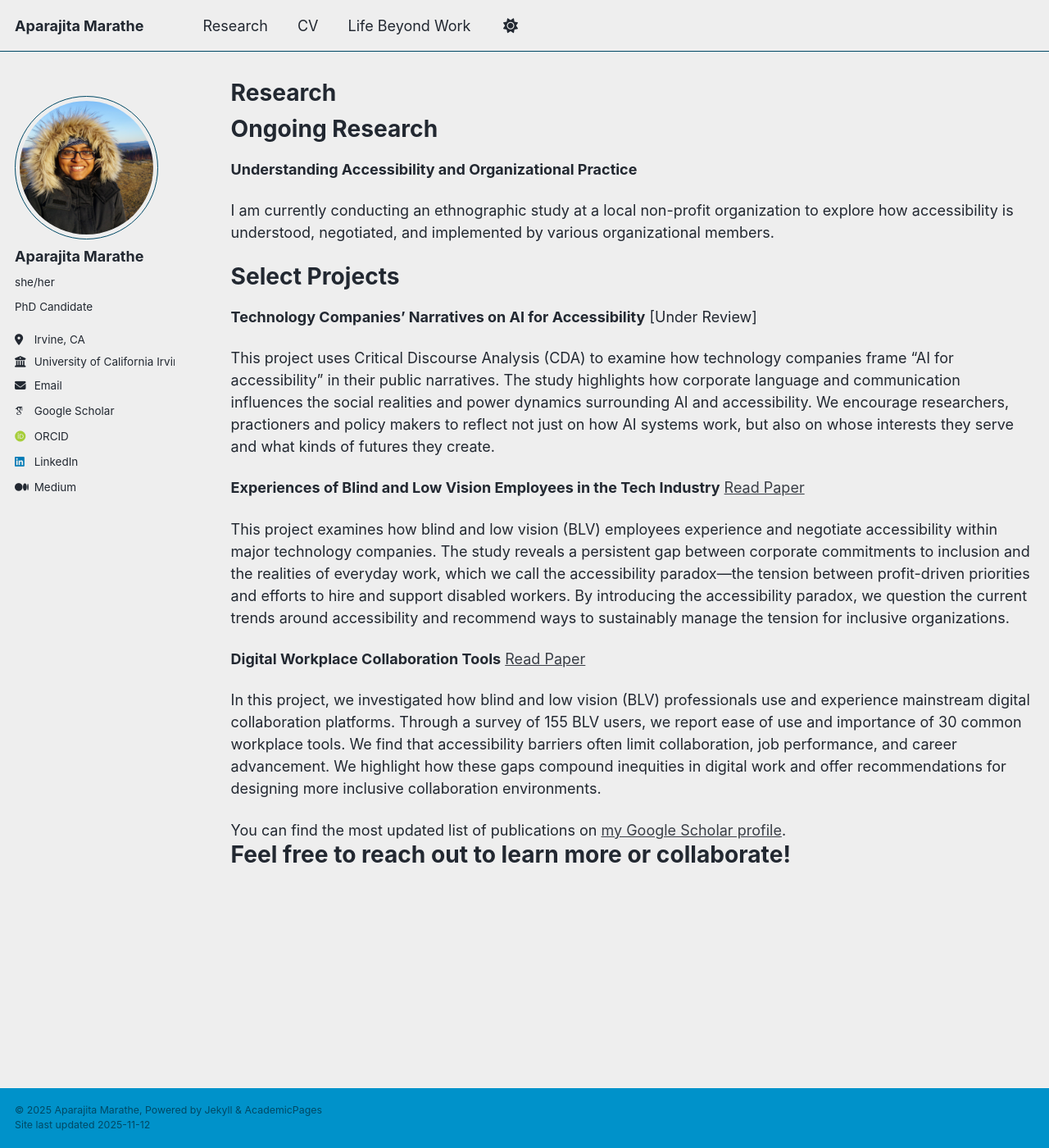
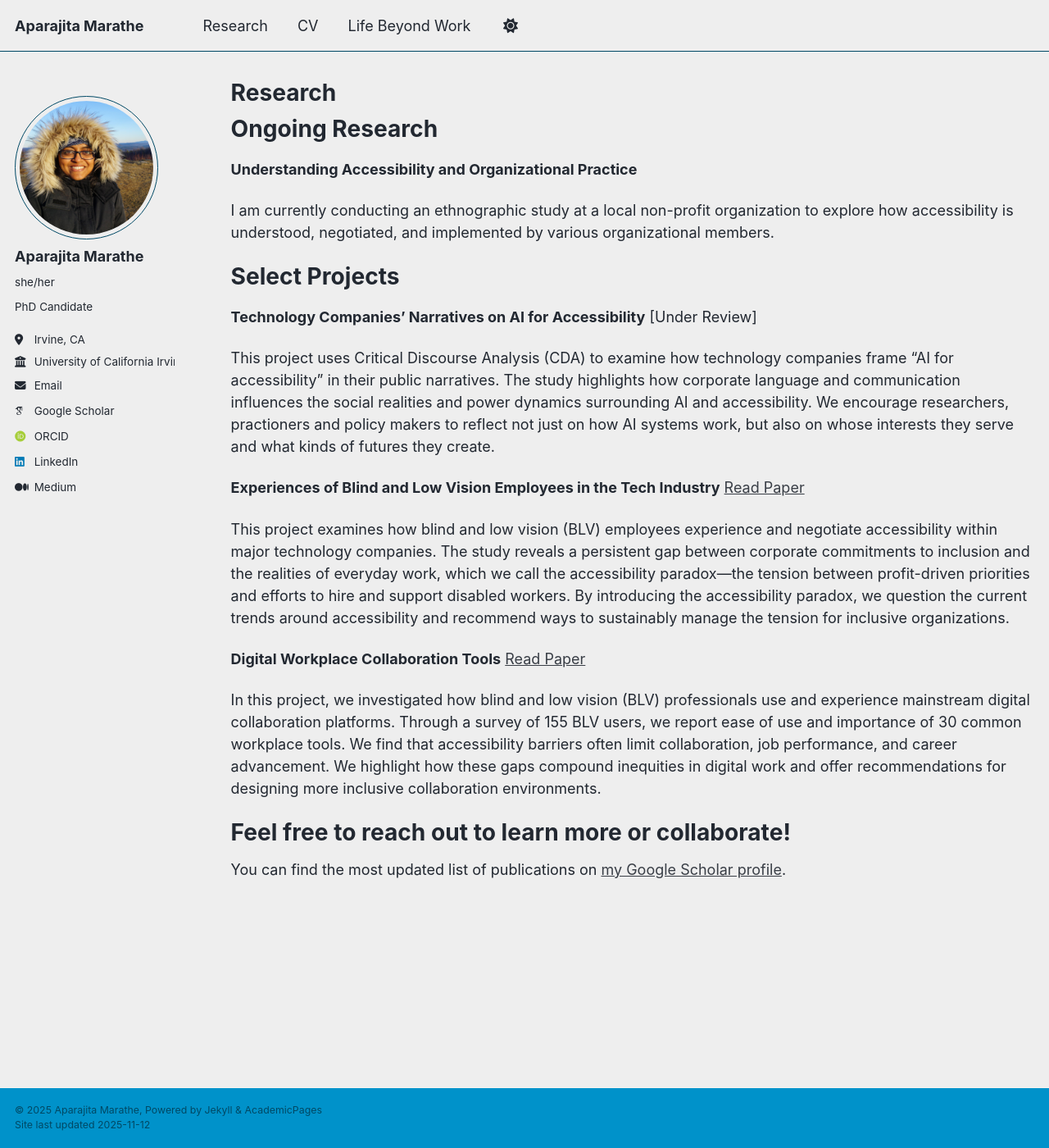
Before and after one commit to aparajitamarathe/aparajitamarathe.github.io, a Jekyll site: the page built from _pages/research.md, in a window 1280 px wide and 1400 px high. Shown: the whole window at 82% size. Built offline with Jekyll 4.4.1, drawn with Linux system fonts in a browser that asks for light colours; some web fonts are replaced.

```diff
--- a/_pages/research.md
+++ b/_pages/research.md
@@ -30,9 +30,10 @@ This project examines how blind and low vision (BLV) employees experience and ne
 
 In this project, we investigated how blind and low vision (BLV) professionals use and experience mainstream digital collaboration platforms. Through a survey of 155 BLV users, we report ease of use and importance of 30 common workplace tools. We find that accessibility barriers often limit collaboration, job performance, and career advancement. We highlight how these gaps compound inequities in digital work and offer recommendations for designing more inclusive collaboration environments.
 
+
+
+Feel free to reach out to learn more or collaborate!
+======
 {% if site.author.googlescholar %}
   <div class="wordwrap">You can find the most updated list of publications on <a href="{{site.author.googlescholar}}">my Google Scholar profile</a>.</div>
 {% endif %}
-
-Feel free to reach out to learn more or collaborate!
-======
```
